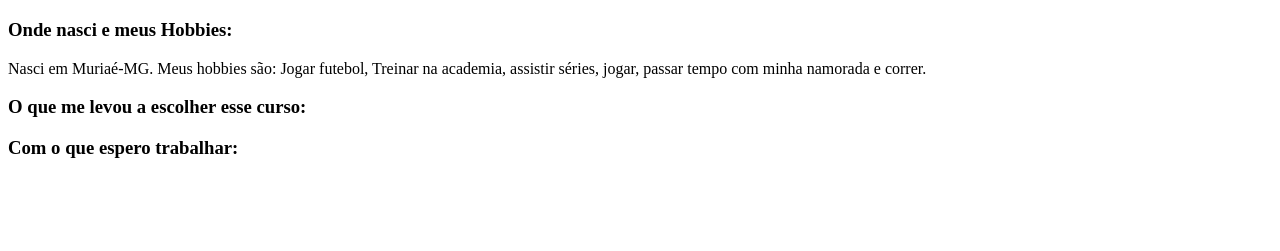
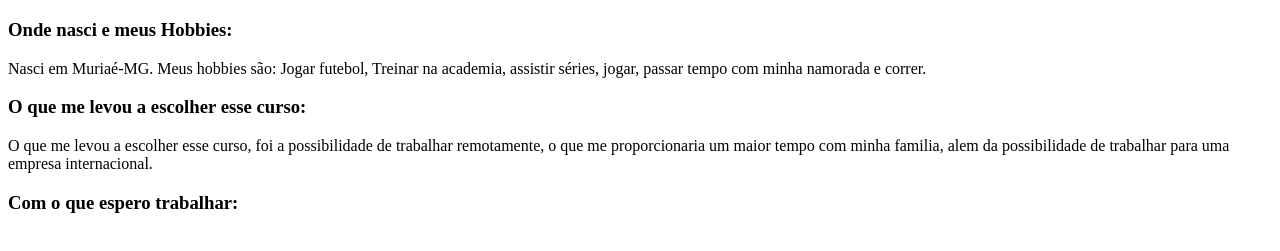
Before and after one commit to ufjf-dcc121/ufjf-dcc121-2023-1-atv5-MateusNascimentoSantos, a plain HTML site: page index.html in a window 1280 px wide. Shown: the part 61-312 px from the top of the page. Drawn offline with Linux system fonts and the light colour scheme.

Commit message:
adicionando oq me levou a escolher esse curso

```diff
--- a/index.html
+++ b/index.html
@@ -24,7 +24,9 @@
         </section>
 
         <section><h3>O que me levou a escolher esse curso:</h3>
-
+            O que me levou a escolher esse curso, foi a possibilidade de trabalhar remotamente,
+             o que me proporcionaria um maior tempo com minha familia, alem da possibilidade de trabalhar
+             para uma empresa internacional.
         </section>
 
         <section><h3>Com o que espero trabalhar:</h3>
```
